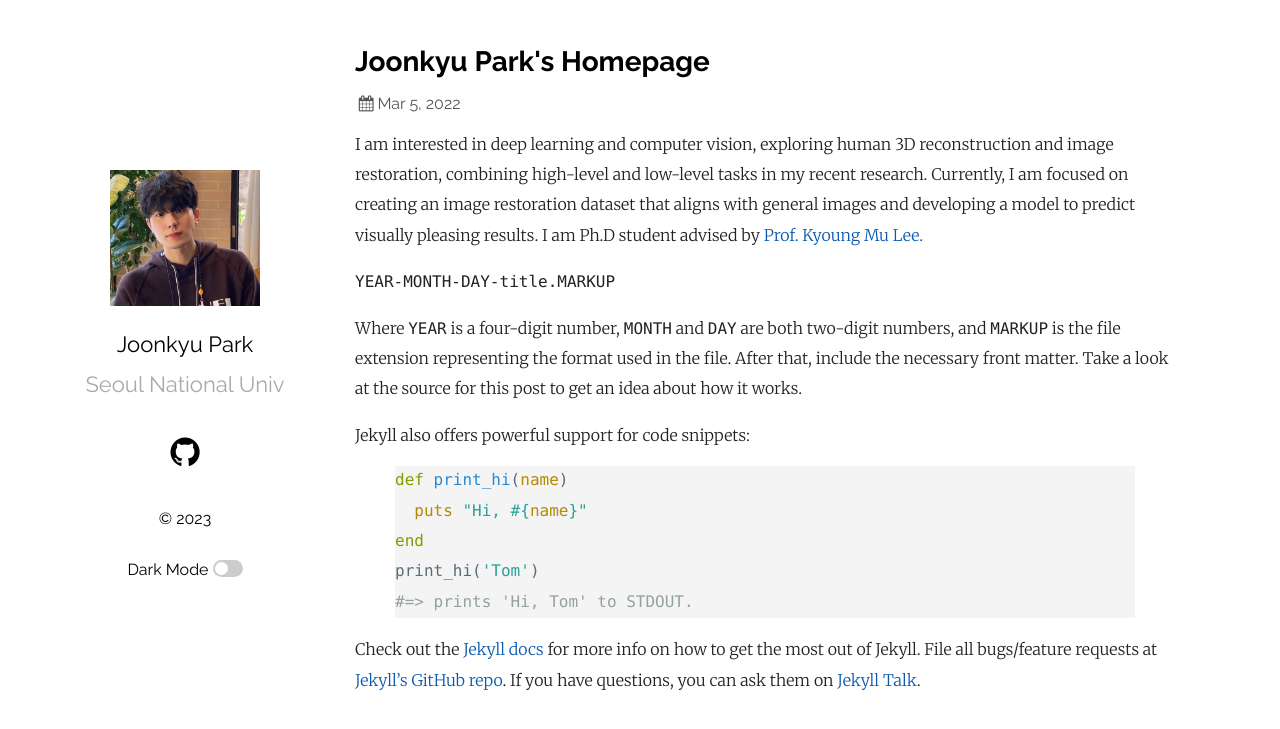
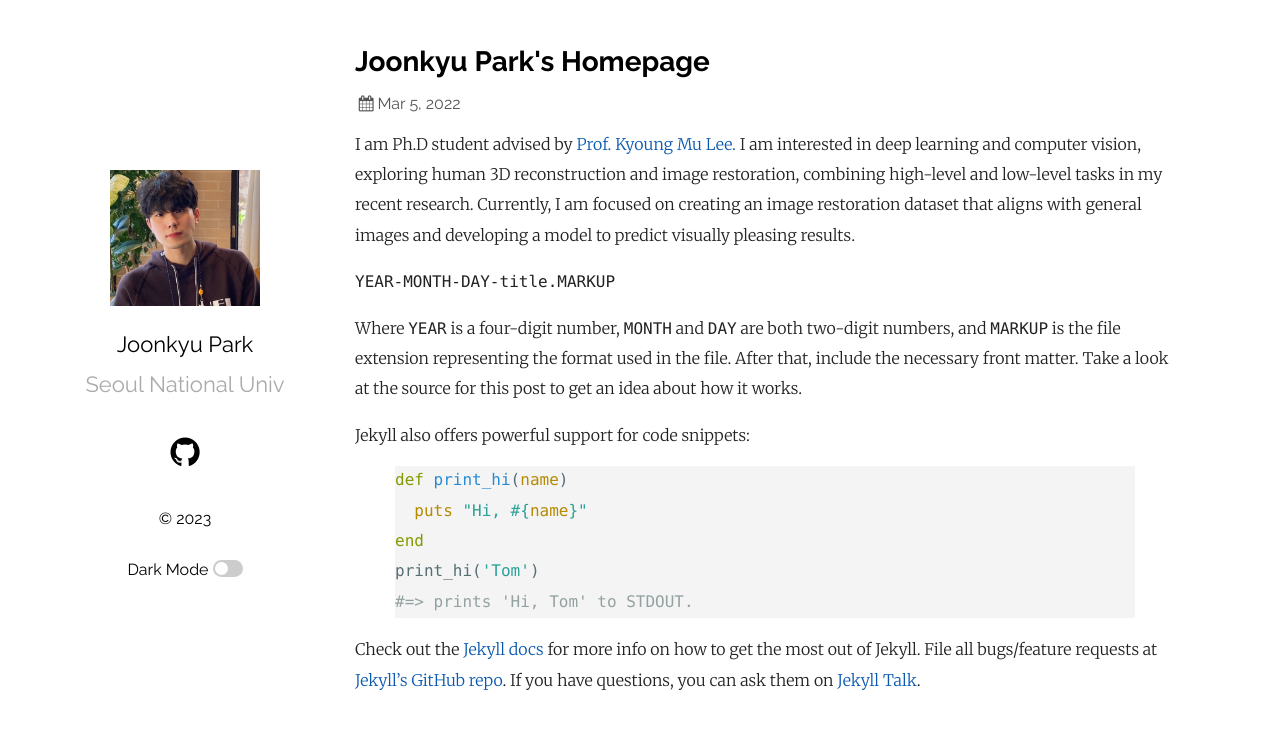
Before and after one commit to jkpark0825/jkpark0825_2.github.io, a Jekyll site: the page built from _posts/2022-03-05-welcome-to-jekyll.markdown, in a window 1280 px wide. Shown: the top 729 px of the page. Built offline with Jekyll 4.4.1, drawn with Linux system fonts in a browser that asks for light colours.

```diff
--- a/_posts/2022-03-05-welcome-to-jekyll.markdown
+++ b/_posts/2022-03-05-welcome-to-jekyll.markdown
@@ -3,9 +3,10 @@ layout: post
 title:  Joonkyu Park's Homepage
 date:   2022-03-05 12:59:49 +0900
 ---
+I am Ph.D student advised by <a href="https://cv.snu.ac.kr/index.php/faculty//">Prof. Kyoung Mu Lee.</a>
 I am interested in deep learning and computer vision, exploring human 3D reconstruction and image restoration, combining high-level and low-level tasks in my recent research.
 Currently, I am focused on creating an image restoration dataset that aligns with general images and developing a model to predict visually pleasing results.
-I am Ph.D student advised by <a href="https://cv.snu.ac.kr/index.php/faculty//">Prof. Kyoung Mu Lee.</a>
+
 
 `YEAR-MONTH-DAY-title.MARKUP`
 
```
